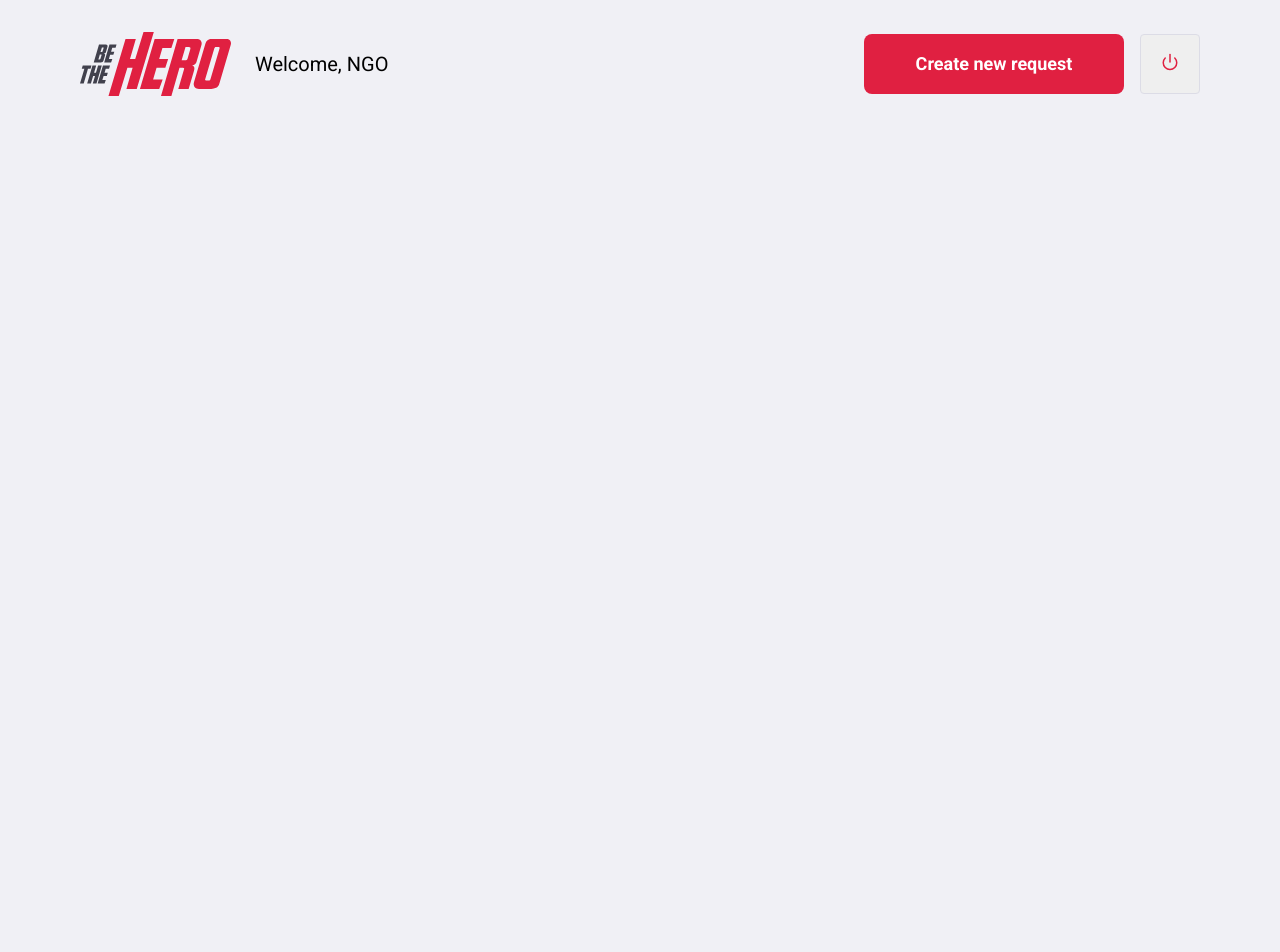
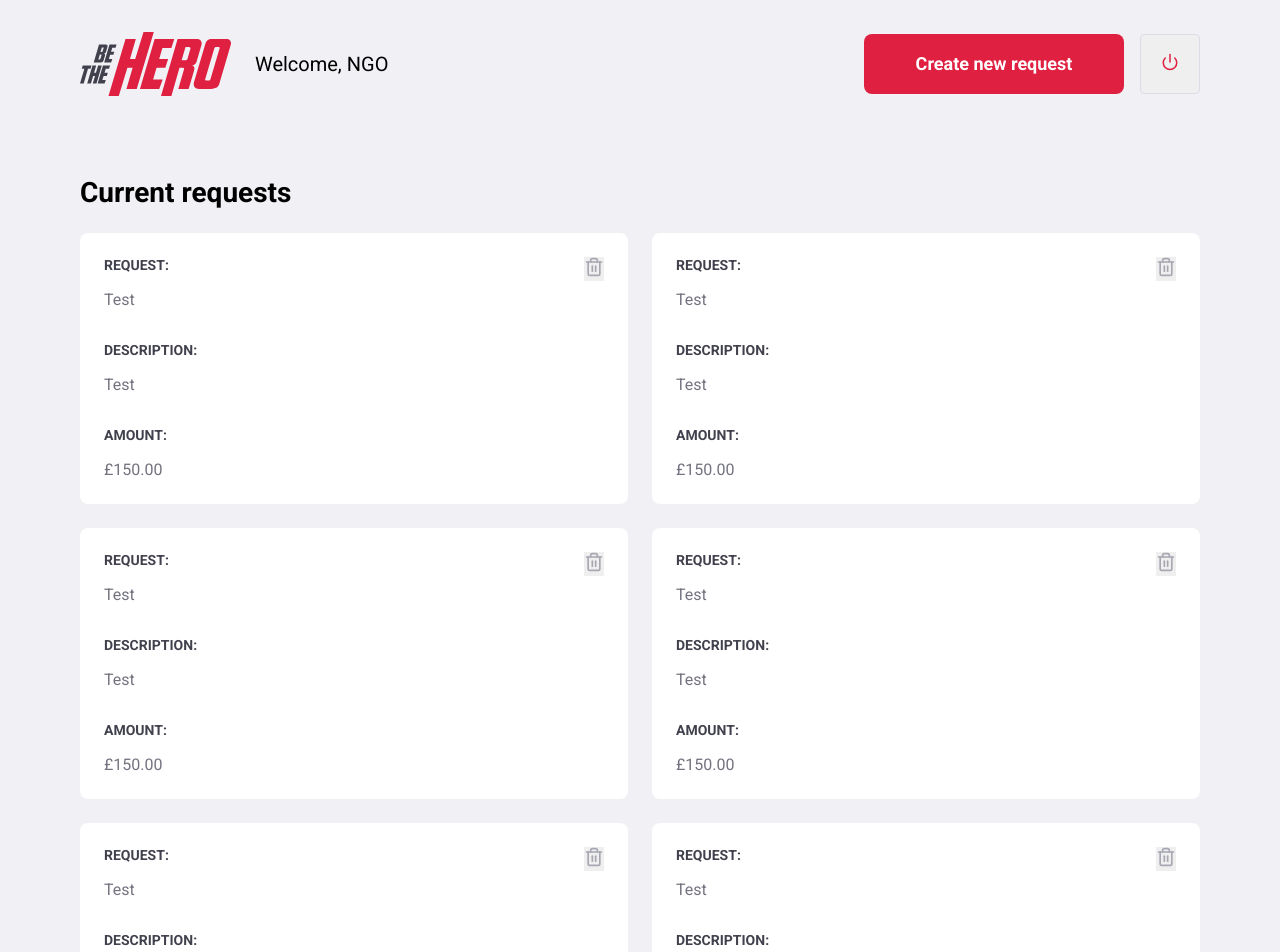
Before and after one commit to vilsonrjunior/be-a-hero, a React (Create React App) app in the folder frontend/: page /profile in a window 1280 px wide. Shown: the top 952 px of the page. Before the commit the page ends 800 px from the top, so only its background shows below. Built offline with nearby package versions, Linux system fonts and the light colour scheme.

Commit message:
first changes on /profile page

```diff
--- a/frontend/src/pages/Profile/index.js
+++ b/frontend/src/pages/Profile/index.js
@@ -1,7 +1,7 @@
 import React from 'react';
 import logoImg from '../../assets/logo.svg';
 import { Link } from 'react-router-dom';
-import { FiPower } from 'react-icons/fi';
+import { FiPower, FiTrash2 } from 'react-icons/fi';
 
 import './style.css';
 
@@ -17,6 +17,95 @@ export default function Profile() {
                     <FiPower size={18} color="E02041" />
                 </button>
             </header>
+
+            <h1>Current requests</h1>
+
+            <ul>
+                <li>
+                    <strong>REQUEST:</strong>
+                    <p>Test</p>
+
+                    <strong>DESCRIPTION:</strong>
+                    <p>Test</p>
+
+                    <strong>AMOUNT:</strong>
+                    <p>£150.00</p>
+
+                    <button type="button">
+                        <FiTrash2 size={20} color="A8A8B3" />
+                    </button>
+                </li>
+                <li>
+                    <strong>REQUEST:</strong>
+                    <p>Test</p>
+
+                    <strong>DESCRIPTION:</strong>
+                    <p>Test</p>
+
+                    <strong>AMOUNT:</strong>
+                    <p>£150.00</p>
+
+                    <button type="button">
+                        <FiTrash2 size={20} color="A8A8B3" />
+                    </button>
+                </li>
+                <li>
+                    <strong>REQUEST:</strong>
+                    <p>Test</p>
+
+                    <strong>DESCRIPTION:</strong>
+                    <p>Test</p>
+
+                    <strong>AMOUNT:</strong>
+                    <p>£150.00</p>
+
+                    <button type="button">
+                        <FiTrash2 size={20} color="A8A8B3" />
+                    </button>
+                </li>
+                <li>
+                    <strong>REQUEST:</strong>
+                    <p>Test</p>
+
+                    <strong>DESCRIPTION:</strong>
+                    <p>Test</p>
+
+                    <strong>AMOUNT:</strong>
+                    <p>£150.00</p>
+
+                    <button type="button">
+                        <FiTrash2 size={20} color="A8A8B3" />
+                    </button>
+                </li>
+                <li>
+                    <strong>REQUEST:</strong>
+                    <p>Test</p>
+
+                    <strong>DESCRIPTION:</strong>
+                    <p>Test</p>
+
+                    <strong>AMOUNT:</strong>
+                    <p>£150.00</p>
+
+                    <button type="button">
+                        <FiTrash2 size={20} color="A8A8B3" />
+                    </button>
+                </li>
+                <li>
+                    <strong>REQUEST:</strong>
+                    <p>Test</p>
+
+                    <strong>DESCRIPTION:</strong>
+                    <p>Test</p>
+
+                    <strong>AMOUNT:</strong>
+                    <p>£150.00</p>
+
+                    <button type="button">
+                        <FiTrash2 size={20} color="A8A8B3" />
+                    </button>
+                </li>
+            </ul>
         </div>
     )
 }
--- a/frontend/src/pages/Profile/style.css
+++ b/frontend/src/pages/Profile/style.css
@@ -37,3 +37,50 @@
 .profile-container header button:hover {
     border-color: #999;
 }
+
+.profile-container h1 {
+    margin-top: 80px;
+    margin-bottom: 24px;
+
+}
+
+.profile-container ul {
+    display: grid;
+    grid-template-columns: repeat(2, 1fr);
+    grid-gap: 24px;
+    list-style: none;
+}
+
+.profile-container ul li {
+    background: #FFF;
+    padding: 24px;
+    border-radius: 8px;
+    position: relative;
+}
+
+.profile-container ul li button {
+    position: absolute;
+    right: 24px;
+    top: 24px;
+    border: 0;
+}
+
+.profile-container ul li button:hover{
+    opacity: 0.7;
+}
+
+.profile-container ul li strong {
+  display: block;
+  margin-bottom: 16px;
+  color: #41414d;
+}
+
+.profile-container ul li p + strong {
+    margin-top: 32px;
+  }
+
+.profile-container ul li p {
+    color: #737380;
+    line-height: 21px;
+    font-size: 16px;
+}
```
